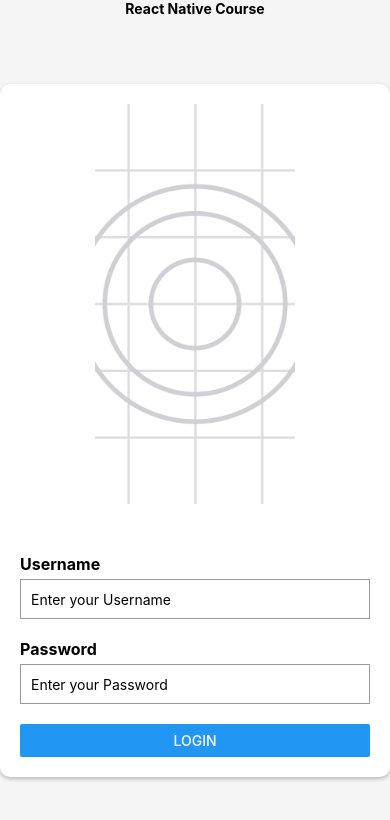
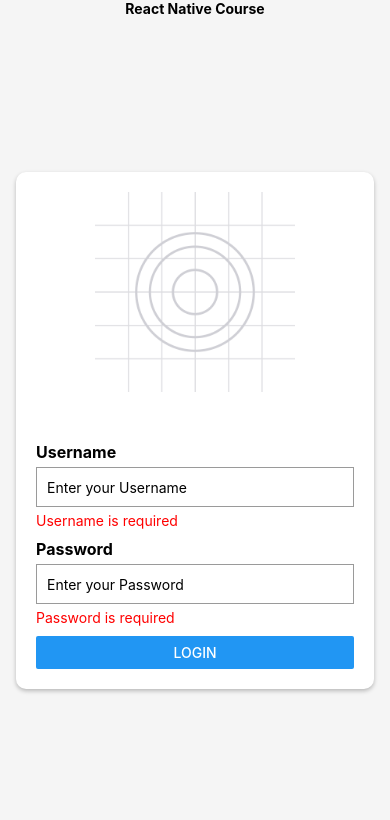
Before and after one commit to MonkeYor13/react-native-2024, a React Native app: screen / in a window 390 px wide. Both pictures are taken after a click on the button "LOGIN". Shown: the top 820 px of the page. Built offline with nearby package versions, Linux system fonts and the light colour scheme.

Commit message:
fianlizado el modilo de login

```diff
--- a/components/RNForms/MyLogin.jsx
+++ b/components/RNForms/MyLogin.jsx
@@ -6,6 +6,27 @@ export default function MyLogin() {
 
   const [username, setUsername] = useState('')
   const [password, setPassword] = useState('')
+  const [errors, setErrors] = useState({})
+
+  const validateForm = () => {
+    let errors = {};
+
+    if (!username) errors.username = 'Username is required'
+    if (!password) errors.password = 'Password is required'
+
+    setErrors(errors);
+
+    return Object.keys(errors).length === 0;
+  }
+
+  const handleSubmit = () => {
+    if (validateForm()) {
+      console.log('Submited', username, password);
+      setUsername('');
+      setPassword('');
+      setErrors({})
+    }
+  }
 
   return (
     <KeyboardAvoidingView
@@ -17,9 +38,13 @@ export default function MyLogin() {
         <Image source={imagen} style={styles.imagen} />
         <Text style={styles.label}>Username</Text>
         <TextInput style={styles.input} placeholder='Enter your Username' value={username} onChangeText={setUsername} />
+        {errors.username ? <Text style={styles.errorText} >{errors.username}</Text> : null}
+
         <Text style={styles.label}>Password</Text>
         <TextInput style={styles.input} placeholder='Enter your Password' value={password} onChangeText={setPassword} secureTextEntry />
-        <Button title='Login' />
+        {errors.password ? <Text style={styles.errorText} >{errors.password}</Text> : null}
+
+        <Button title='Login' onPress={handleSubmit} />
       </View>
     </KeyboardAvoidingView>
   )
@@ -29,6 +54,7 @@ const styles = StyleSheet.create({
   container: {
     flex: 1,
     justifyContent: 'center',
+    margin: 16
   },
   form: {
     backgroundColor: 'white',
@@ -52,13 +78,17 @@ const styles = StyleSheet.create({
     height: 40,
     borderColor: '#9a9a9a',
     borderWidth: 1,
-    marginBottom: 20,
+    marginBottom: 5,
     paddingHorizontal: 10,
   },
   imagen: {
     width: 200,
-    height: 400,
+    height: 200,
     alignSelf: 'center',
     marginBottom: 50,
+  },
+  errorText: {
+    color: 'red',
+    marginBottom: 10
   }
 })
```
